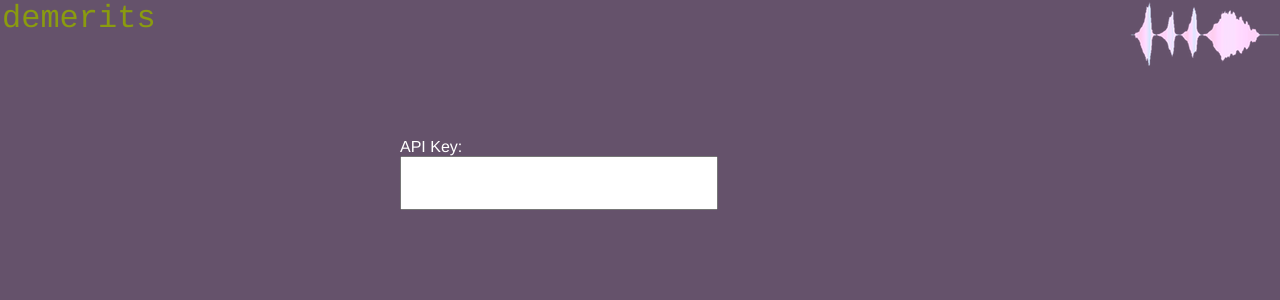
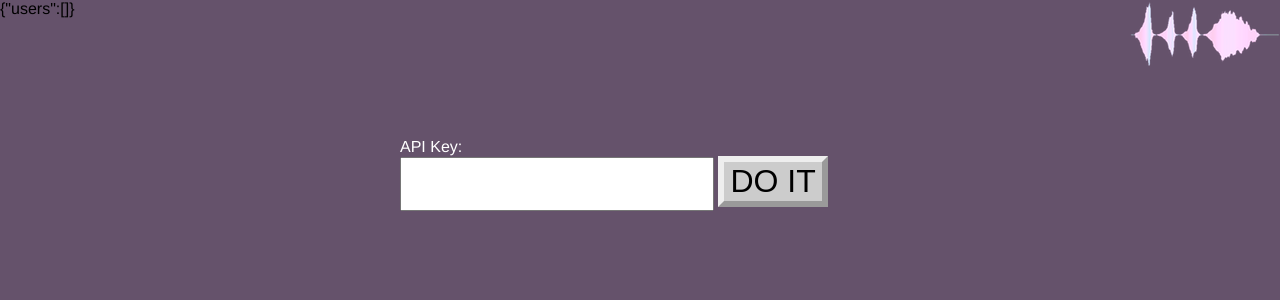
Before and after one commit to ralfonso/trombone, a Flask app: page / in a window 1280 px wide. Shown: the top 300 px of the page. Run offline with Flask 2, Linux system fonts and the light colour scheme; data that the repository does not hold is empty; parts of the project's set-up code (start-up, migrations or seed data) failed here and were passed over.

Commit message:
cleanup! fixzes

```diff
--- a/app/api.py
+++ b/app/api.py
@@ -47,8 +47,13 @@
 @blueprint.route('/user/list/top')
 def user_list_top():
     link_users = request.values.get('link_users', False)
+    as_html = request.values.get('as_html', False)
     users = [u.as_dict() for u in User.objects.order_by('-demerits')]
-    return render_template('top_scores.html', users=users, link_users=link_users)
+
+    if as_html:
+        return render_template('top_scores.html', users=users, link_users=link_users)
+    else:
+        return render_json(users=users)
 
 @blueprint.route('/user/list')
 def user_list():
--- a/app/static/css/style.css
+++ b/app/static/css/style.css
@@ -2,6 +2,8 @@
     margin:0px;
     background-color:#65526B;
     font-family:'helvetica neue', helvetica;
+    height:100%;
+    width:100%;
 }
 
 header {
@@ -25,8 +27,15 @@
 }
 
 input.api-key {
-    line-height:2em;
+    padding:0px;
     font-size:1.5em;
+    height:50px;
+}
+
+button {
+    font-size:2em;
+    background-color:#ccc;
+    border:6px #eee outset;
 }
 
 div#errors {
--- a/app/templates/demerit.html
+++ b/app/templates/demerit.html
@@ -8,10 +8,11 @@
     <div id="demerit-container">
         <input type="hidden" name="api_key" value="{{ request.cookies['api_key'] }}" />
         <input type="hidden" name="link_users" value="1" />
+        <input type="hidden" name="as_html" value="1" />
         <select id="to-user" class="required" name="to_user">
             <option />
         </select>
-        <input type="submit" value="DEMERIT" id="demerit" />
+        <button type="submit" id="demerit">DEMERIT</button>
         <div id="message"></div>
     </div>
     </form>
--- a/app/templates/index.html
+++ b/app/templates/index.html
@@ -8,6 +8,7 @@
     <div id="api-key-container">
         <label for="api_key">API Key:</label>
         <input type="password" class="api-key" name="api_key" />
+        <button type="submit">DO IT</button>
         <div id="errors"></div>
     </div>
     </form>
```
